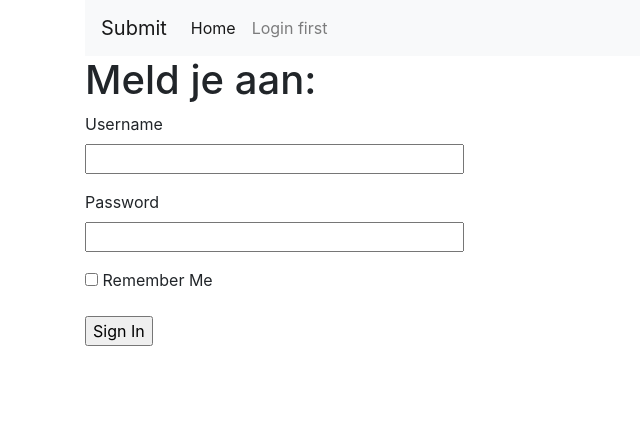
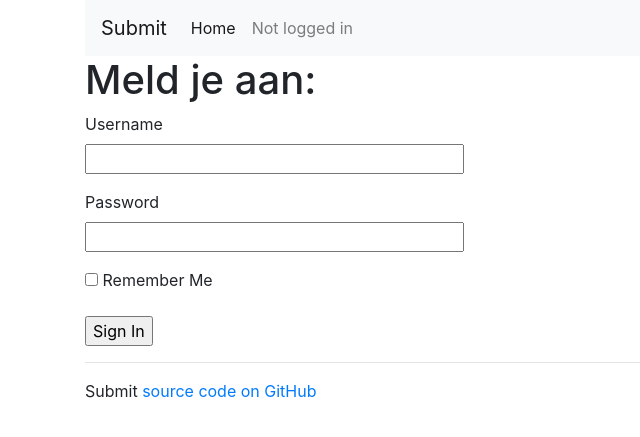
Before and after one commit to tomkooij/submit, a Flask app: a page that uses app/templates/base.html in a window 1280 px wide. Shown: the top 437 px of the page, without its empty margins (0-640 px from the left). Run offline with Flask 2, Linux system fonts and the light colour scheme; some libraries are stand-ins or nearby versions.

Commit message:
Add footer

```diff
--- a/app/templates/base.html
+++ b/app/templates/base.html
@@ -3,7 +3,7 @@
 <head>
     <link rel="stylesheet" href="https://stackpath.bootstrapcdn.com/bootstrap/4.3.1/css/bootstrap.min.css" integrity="sha384-ggOyR0iXCbMQv3Xipma34MD+dH/1fQ784/j6cY/iJTQUOhcWr7x9JvoRxT2MZw1T" crossorigin="anonymous">
     <title>{% block title %}{% endblock %}</title>
-<style>
+        <style>
 		.alert {
 			padding: 8px;
 			color: white;
@@ -35,7 +35,7 @@
 		</li>
         {% if current_user.is_anonymous %}
             <li class="nav-item">
-                <a class="nav-link" href="{{ url_for('login') }}">Login first</a>
+                <a class="nav-link" href="{{ url_for('login') }}">Not logged in</a>
             </li>
 		{% else %}
             <li class="nav-item">
@@ -66,6 +66,10 @@
 
 
     {% block content %}{% endblock %}
+
+    <hr><p>
+    Submit <a href="https://www.github.com/tomkooij/submit">source code on GitHub</a>
+
     </div>
 
 
```
